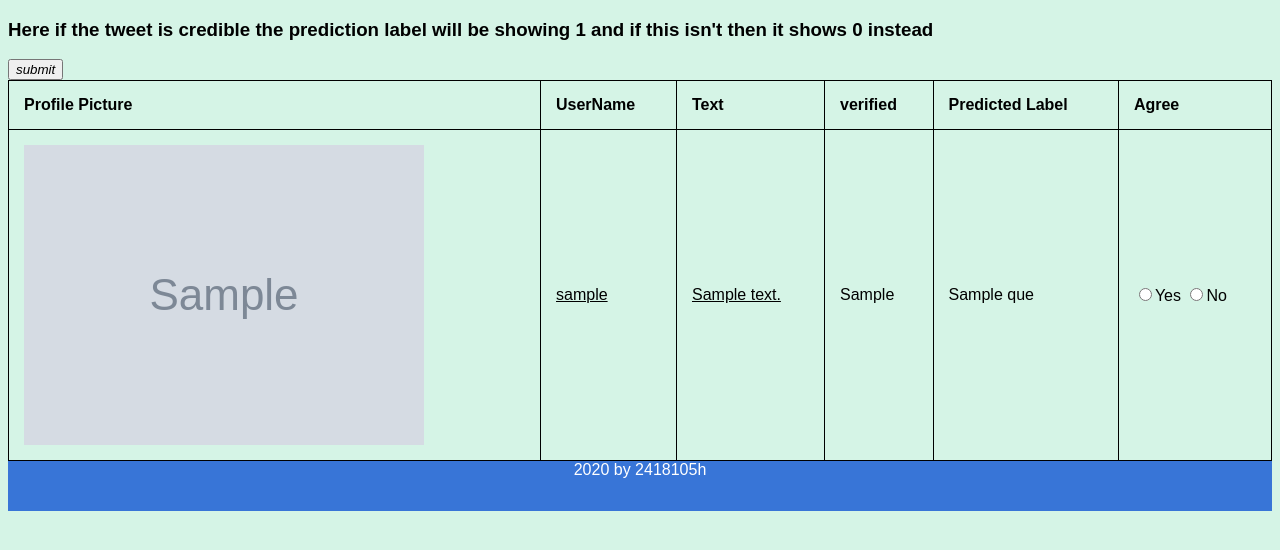
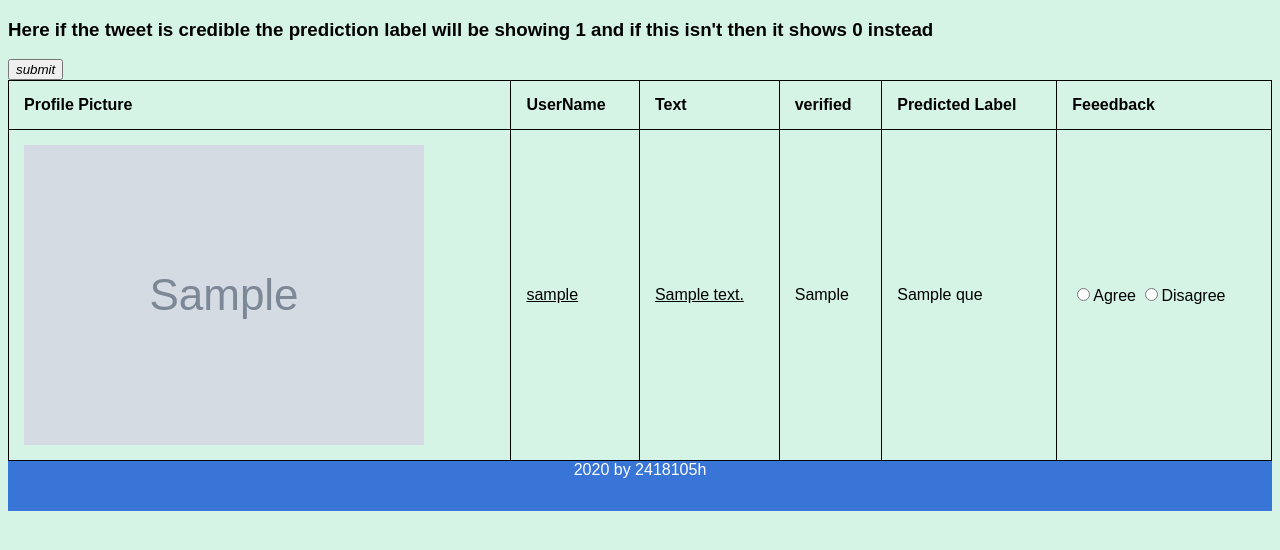
Before and after one commit to Hafsah256/DjangoProject, a Django app: template templates/res.html in a window 1280 px wide. Shown: the part 48-598 px from the top of the page. Run offline with Django 3.2, Linux system fonts and the light colour scheme; the template is opened without the code that fills it: most values are stand-ins (such as "Sample title", 1, 10 or a date in 2020); grey boxes marked "Sample" are stand-in pictures.

Commit message:
Update res.html

```diff
--- a/templates/res.html
+++ b/templates/res.html
@@ -87,10 +87,10 @@ footer{
 </form></li>
 			</ul>
 </header>
+  <p><h3>Here if the tweet is credible the prediction label will be showing 1 and if this isn't then it shows 0 instead</h3></p>
 
 <section>
 
-  <p><h3>Here if the tweet is credible the prediction label will be showing 1 and if this isn't then it shows 0 instead</h3></p>
 <table style="width:100%">
   <tr>
     <th>Profile Picture</th>
@@ -98,7 +98,7 @@ footer{
     <th>Text</th>
     <th>verified</th>
     <th>Predicted Label</th>
-    <th>Agree</th>
+    <th>Feeedback</th>
   </tr>
   <form action="radiobtn" method="post">{% csrf_token %}
   {% for d in que %}
@@ -110,12 +110,8 @@ footer{
     <td>{{d.predictedlabel}}</td>
 
     <td>
-      <input type="radio" name="{{d.userID}}" value="1" >Yes
-     <input type="radio" name="{{d.userID}}" value="0">No
-
-
-   <!--      <input type="radio" name="id" id="id" value="{{d.userID}}" >
-      <input type="radio" name="id" id="id1" value="{{d.userID}}">-->
+      <input type="radio" name="{{d.userID}}" value={{d.predictedlabel}} >Agree
+      <input type="radio" name="{{d.userID}}" value=-1>Disagree
     </td>
   </tr>
   {% endfor %}
```
